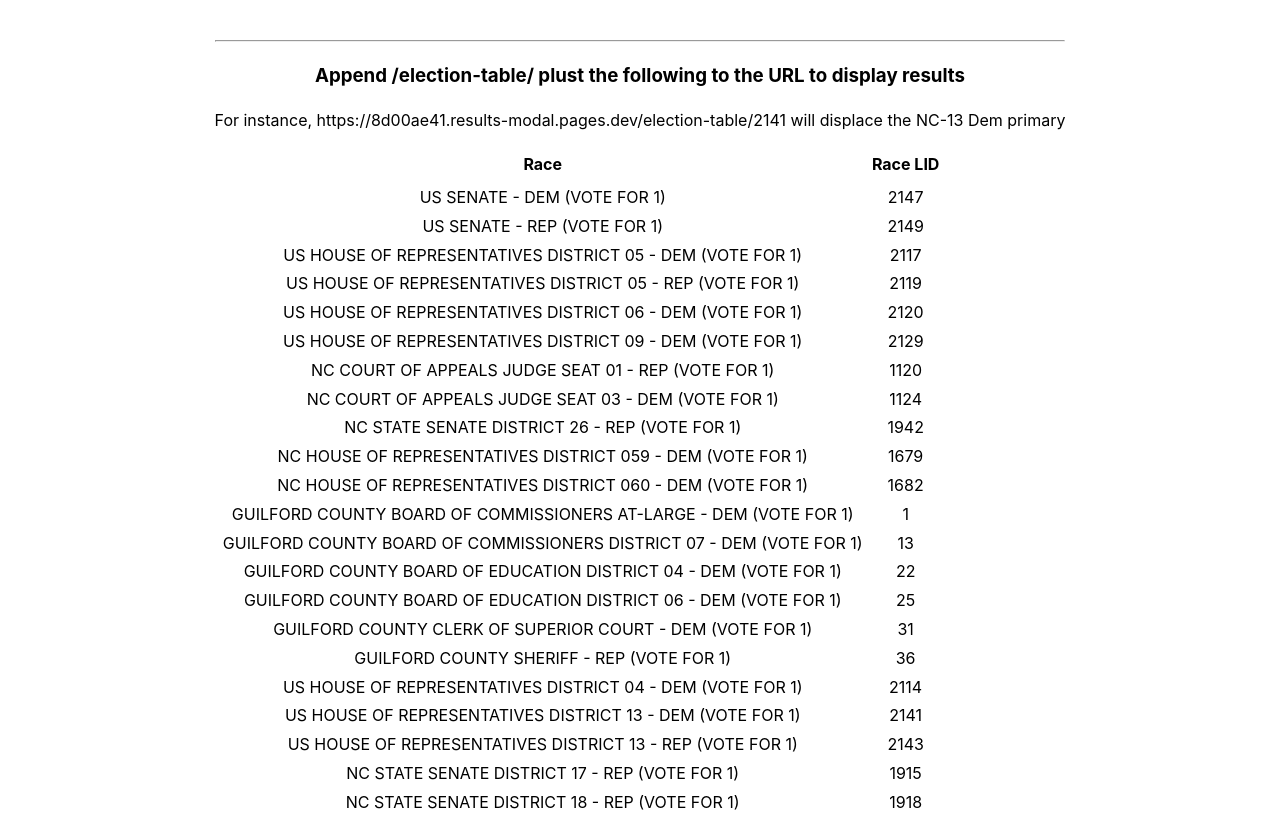
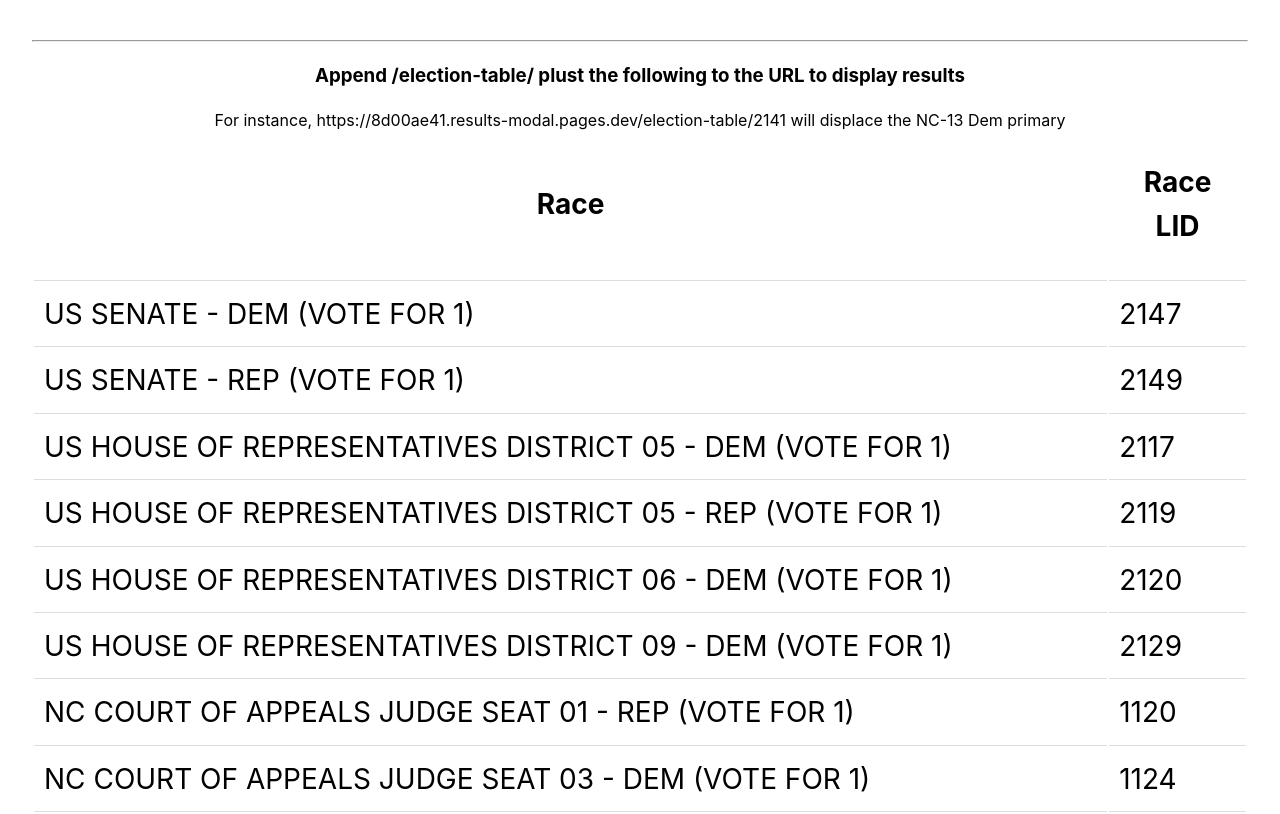
Before and after one commit to gracemcmc/results-modal, a React (Vite) app: page / in a window 1280 px wide. Shown: the top 814 px of the page. Built offline with nearby package versions, Linux system fonts and the light colour scheme.

Commit message:
adding styles and then closing this banch

```diff
--- a/src/App.css
+++ b/src/App.css
@@ -39,3 +39,15 @@
 .read-the-docs {
   color: #888;
 }
+
+th, td {
+  padding: 10px;
+  text-align: left;
+  font-size: 28px;
+}
+
+td { border-bottom: 1px solid #ddd; }
+
+th { text-align: center; }
+
+tr:hover {background-color: #f5f5f5;}
--- a/src/Components.tsx
+++ b/src/Components.tsx
@@ -32,7 +32,7 @@ export function ResultsTable(props: {race_lid: string}) {
     ));
 
     return (
-      <Table highlightOnHover>
+      <Table highlightOnHover styles={{td: {fontSize: "28px"}, th: {fontSize: "32px"}}}>
         <Table.Thead>
           <Table.Tr>
           <Table.Th>Candidate</Table.Th>
--- a/src/routes/election-table/$id.tsx
+++ b/src/routes/election-table/$id.tsx
@@ -26,7 +26,7 @@ function RouteComponent() {
 //<div><ResultsTable {} /></div>
   return (
     <>
-    <div>
+    <div id = "results-table">
       <ResultsTable race_lid={race_lid}/>
     </div>
     </>
```
